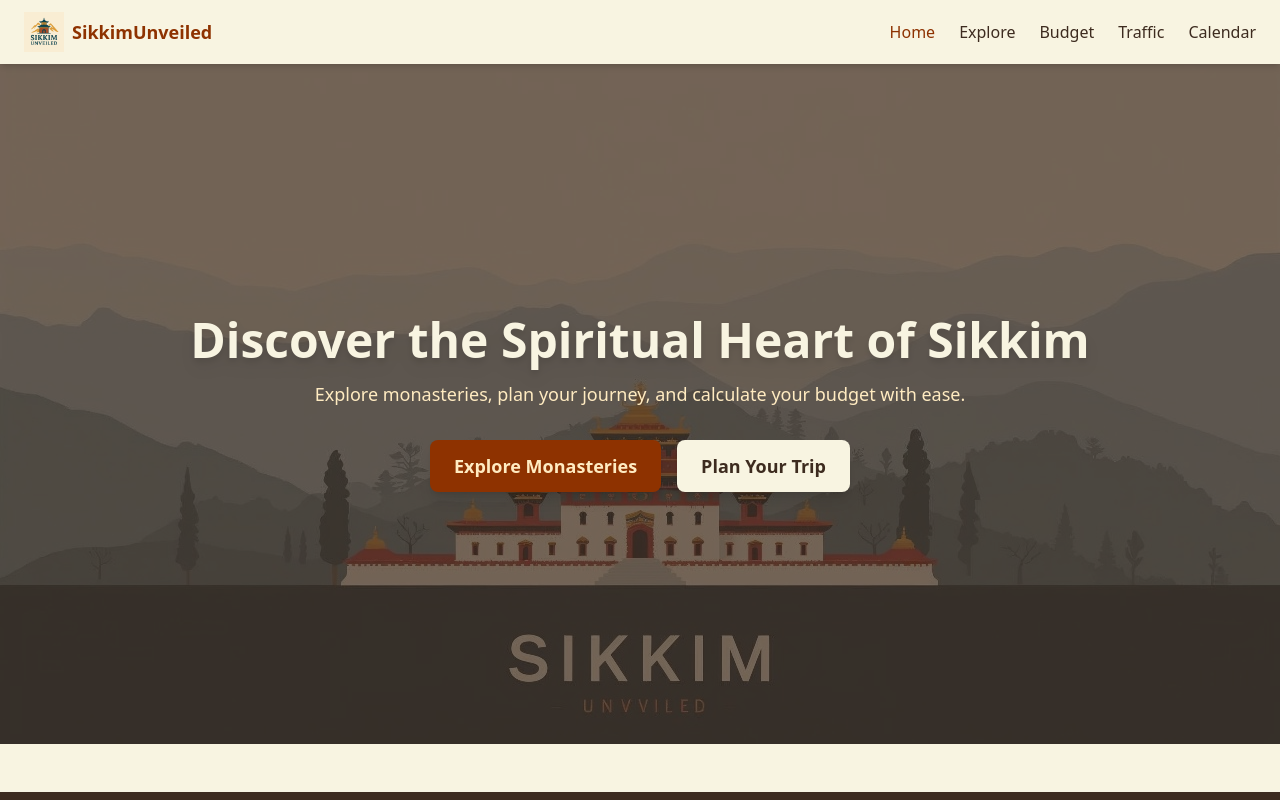
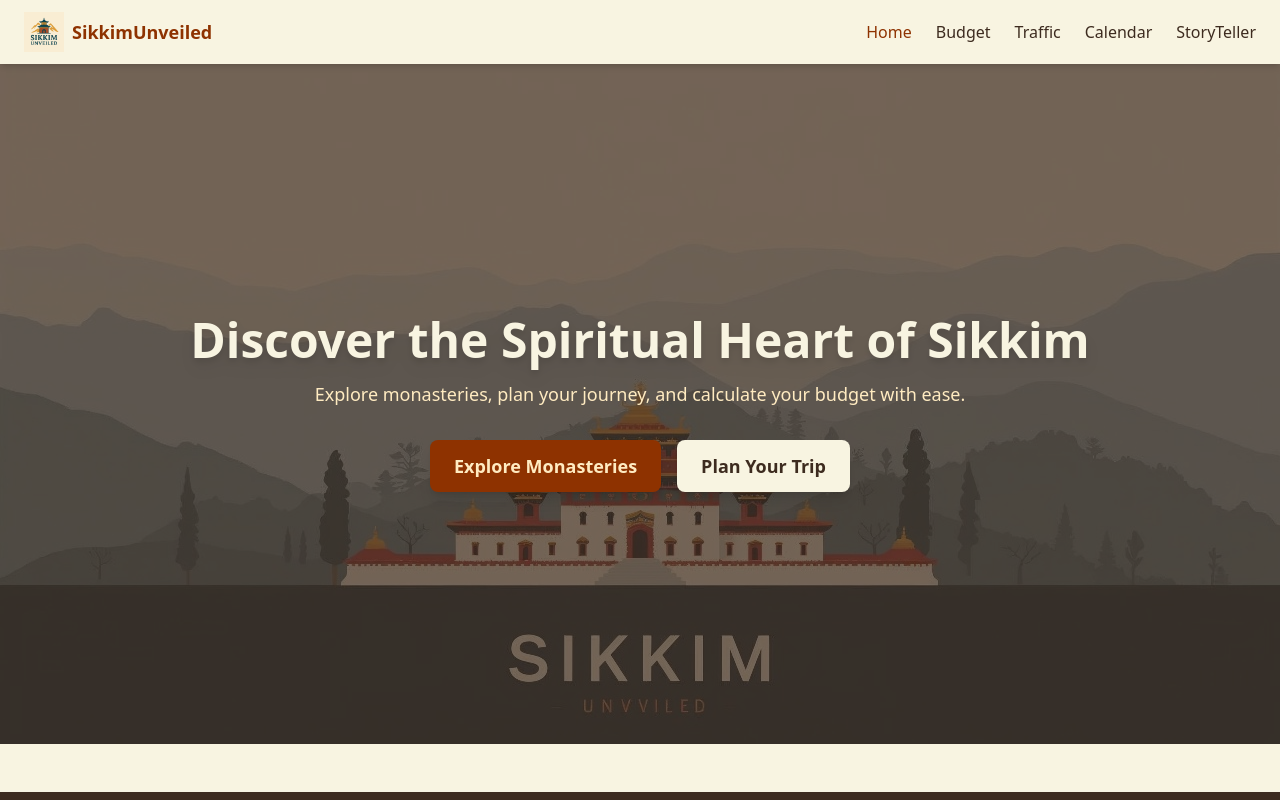
Before and after one commit to omsaxena116/SikkimUnveiled, a Vue app: page / in a window 1280 px wide. Shown: the top 800 px of the page. Built offline with nearby package versions, Linux system fonts and the light colour scheme.

Commit message:
Updated Navbar

```diff
--- a/src/components/NavBar.vue
+++ b/src/components/NavBar.vue
@@ -21,13 +21,13 @@
           class="text-dark hover:text-primary transition font-medium"
           active-class="text-primary font-bold"
         >
-          Explore
+          <!-- Explore
         </router-link>
         <router-link
           to="/budget"
           class="text-dark hover:text-primary transition font-medium"
           active-class="text-primary font-bold"
-        >
+        > -->
           Budget
         </router-link>
         <router-link
@@ -44,6 +44,13 @@
         >
           Calendar
         </router-link>
+        <router-link
+          to="/story"
+          class="text-dark hover:text-primary transition font-medium"
+          active-class="text-primary font-bold"
+        >
+          StoryTeller
+        </router-link>
       </div>
     </div>
   </nav>
```
